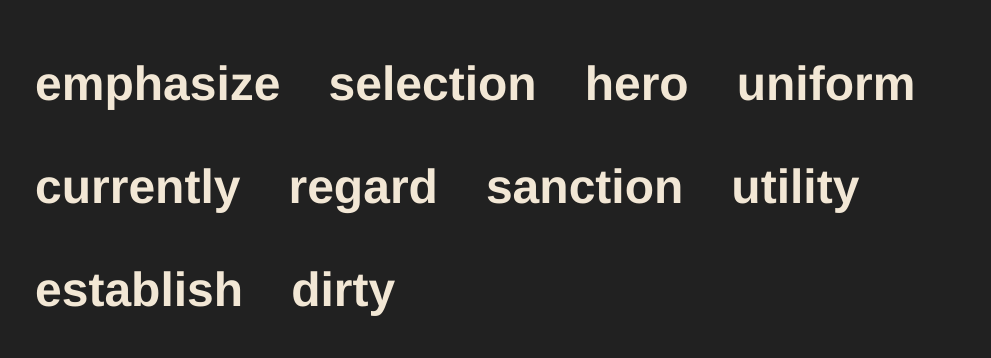
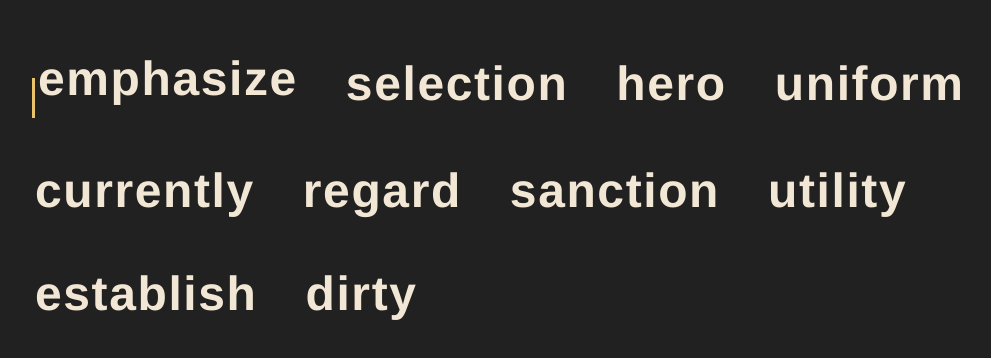
Before and after one commit to Sufferal/100WPM, a Vue app: page / in a window 1280 px wide. Shown: the part 214-572 px from the top of the page, without its empty margins (93-1084 px from the left). Built offline with nearby package versions, Linux system fonts and the light colour scheme.

Commit message:
feat: add caret (#3)

```diff
--- a/src/assets/css/main.css
+++ b/src/assets/css/main.css
@@ -4,6 +4,7 @@
   --success-color: #28a745;
   --error-color: #dc3545;
   --background-color: #212121;
+  --caret-color: #E9C46A;
 
   --primary-font: 'Helvetica', 'Arial', sans-serif;
 }
@@ -21,6 +22,23 @@ body {
   overflow-x: hidden;
 }
 
+.text-caret::after,
+.text-caret-first::before {
+  content: '';
+  display: inline-flex;
+  justify-content: center;
+  align-items: center;
+  position: relative;
+  height: 2.5rem;
+  top: 3px;
+  width: 3px;
+  background-color: var(--caret-color);
+}
+
+.text-caret-first::before {
+  right: 3px;
+}
+
 .text-correct {
   color: var(--success-color);
 }
--- a/src/components/WordItem.vue
+++ b/src/components/WordItem.vue
@@ -1,16 +1,36 @@
 <script setup>
+import { computed } from "vue";
+
 const props = defineProps({
   name: String,
   typedLetters: Array,
+  currentWordIndex: Number,
+  wordIndex: Number,
 });
 
+const currentLetterIndex = computed(() => props.typedLetters.length - 1);
+
 function getClass(index) {
+  let className = "";
+
+  if (
+    index === 0 &&
+    props.typedLetters.length === 0 &&
+    props.currentWordIndex === props.wordIndex
+  ) {
+    className += "text-caret-first";
+  }
+
   if (index < props.typedLetters.length) {
+    const isCurrentLetter = index === currentLetterIndex.value;
+    const isCurrentWord = props.currentWordIndex === props.wordIndex;
+
     return props.name[index] === props.typedLetters[index]
-      ? "text-correct"
-      : "text-error";
+      ? `text-correct ${isCurrentWord && isCurrentLetter ? "text-caret" : ""}`
+      : `text-error ${isCurrentWord && isCurrentLetter ? "text-caret" : ""}`;
   }
-  return "";
+
+  return className;
 }
 </script>
 
@@ -29,5 +49,6 @@ function getClass(index) {
 <style scoped>
 #currentWord {
   font-size: 3rem;
+  letter-spacing: 0.1rem;
 }
 </style>
--- a/src/components/WordList.vue
+++ b/src/components/WordList.vue
@@ -5,7 +5,7 @@ import WordItem from "./WordItem.vue";
 const allWords = ref([]);
 const words = ref([]);
 const typedLetters = ref([]);
-let wordIndex = 0; // Default to the first word
+const currentWordIndex = ref(0);
 
 const fetchWords = async () => {
   const response = await fetch("/src/assets/words.txt");
@@ -28,35 +28,37 @@ const handleKeyPress = (key) => {
   if (key === " ") {
     // Only move to the next word if the current word is fully typed
     if (
-      typedLetters.value[wordIndex].length === words.value[wordIndex].length &&
-      wordIndex < words.value.length - 1
+      typedLetters.value[currentWordIndex.value].length ===
+        words.value[currentWordIndex.value].length &&
+      currentWordIndex.value < words.value.length - 1
     ) {
-      wordIndex++;
+      currentWordIndex.value++;
     }
   } else if (
-    typedLetters.value[wordIndex].length < words.value[wordIndex].length
+    typedLetters.value[currentWordIndex.value].length <
+    words.value[currentWordIndex.value].length
   ) {
-    typedLetters.value[wordIndex].push(key);
+    typedLetters.value[currentWordIndex.value].push(key);
   }
 };
 
 const handleBackspace = (e) => {
   // Handle Ctrl + Backspace to delete all letters of the current word
   if (e.ctrlKey && e.key === "Backspace") {
-    typedLetters.value[wordIndex] = [];
+    typedLetters.value[currentWordIndex.value] = [];
     return;
   }
 
   // Handle backspace to delete the last letter of the last word
   if (e.key === "Backspace") {
-    typedLetters.value[wordIndex].pop();
+    typedLetters.value[currentWordIndex.value].pop();
     return;
   }
 };
 
 const isKeyValid = (e) => {
-  // Ignore if the key is not a letter or Space
-  if (!e.key.match(/^[a-zA-Z]$/) && e.key !== " ") {
+  // Ignore if the key is not a letter or Space or Dash
+  if (!e.key.match(/^[a-zA-Z]$/) && e.key !== " " && e.key !== "-") {
     return false;
   }
 
@@ -90,6 +92,8 @@ onBeforeUnmount(() => {
       :key="index"
       :name="word"
       :typedLetters="typedLetters[index]"
+      :currentWordIndex="currentWordIndex"
+      :wordIndex="index"
     />
   </div>
 </template>
```
